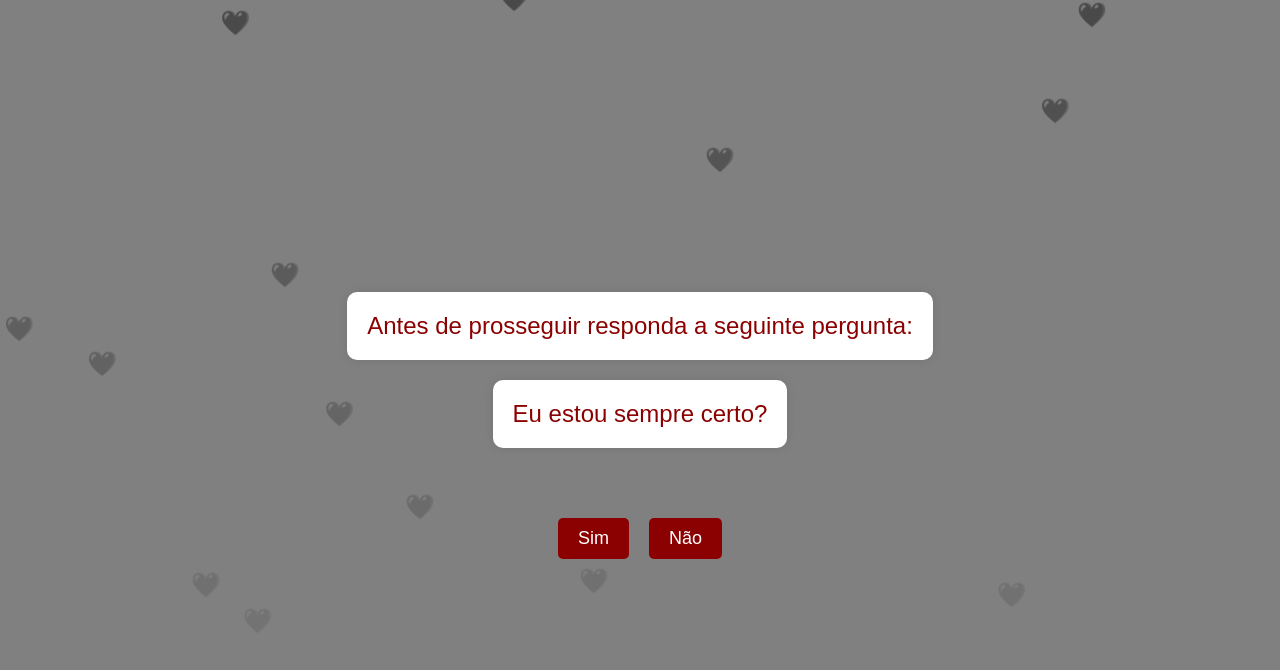
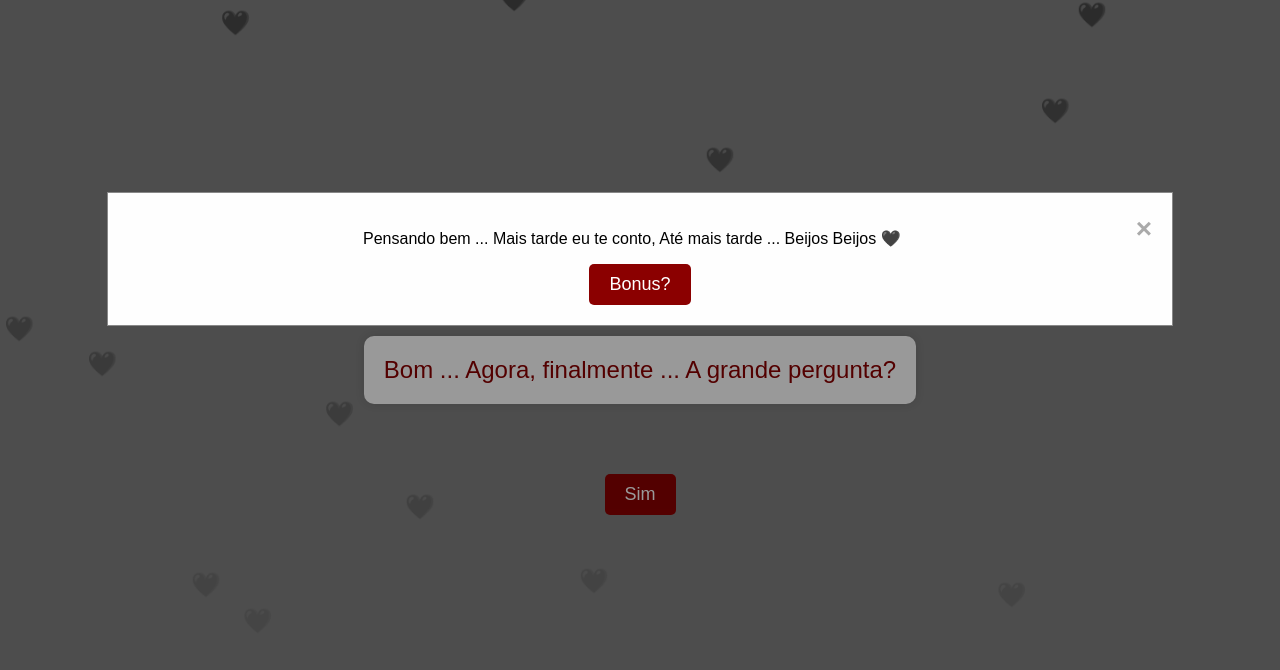
Before and after one commit to Anna-Project/5, a plain HTML site: page index.html in a window 1280 px wide. Both pictures are taken after a click on the button "Sim". Drawn offline with Linux system fonts and the light colour scheme.

Commit message:
Update index.html

```diff
--- a/index.html
+++ b/index.html
@@ -3,7 +3,7 @@
 <head>
     <meta charset="UTF-8">
     <meta name="viewport" content="width=device-width, initial-scale=1.0">
-    <title>Questionário</title>
+    <title>🖤🖤🖤</title>
     <style>
         body {
             display: flex;
@@ -24,10 +24,6 @@
             margin-bottom: 20px; /* Espaço entre as caixas */
             text-align: center;
             z-index: 1; /* Garantir que a caixa fique sobre a chuva */
-        }
-        #question {
-            font-size: 24px;
-            color: #8B0000; /* Vermelho escuro */
         }
         #prompt {
             font-size: 24px;
@@ -64,18 +60,69 @@
             0% { transform: translateY(-100px); opacity: 1; }
             100% { transform: translateY(100vh); opacity: 0; }
         }
+        .modal {
+            display: none; /* Hidden by default */
+            position: fixed; /* Stay in place */
+            z-index: 100; /* Sit on top */
+            left: 0;
+            top: 0;
+            width: 100%; /* Full width */
+            height: 100%; /* Full height */
+            overflow: auto; /* Enable scroll if needed */
+            background-color: rgba(0, 0, 0, 0.4); /* Black w/ opacity */
+        }
+        .modal-content {
+            background-color: #fefefe;
+            padding: 20px;
+            border: 1px solid #888;
+            width: 80%; /* Could be more or less, depending on screen size */
+            text-align: center; /* Centraliza conteúdo horizontalmente */
+            margin: 15% auto; /* 15% from the top and centered */
+        }
+        .close {
+            color: #aaa;
+            float: right;
+            font-size: 28px;
+            font-weight: bold;
+        }
+        .close:hover,
+        .close:focus {
+            color: black;
+            text-decoration: none;
+            cursor: pointer;
+        }
+        #bonusImage {
+            display: none;
+            max-width: 100%;
+            height: auto;
+            margin-top: 20px;
+            margin-left: auto; /* Centraliza horizontalmente */
+            margin-right: auto; /* Centraliza horizontalmente */
+        }
+        #voltarButton {
+            display: none;
+            margin-top: 20px;
+            margin-left: auto; /* Centraliza horizontalmente */
+            margin-right: auto; /* Centraliza horizontalmente */
+        }
     </style>
 </head>
 <body>
     <div class="container">
-        <div id="prompt">Antes de prosseguir responda a seguinte pergunta:</div>
-    </div>
-    <div class="container">
-        <div id="question">Eu estou sempre certo?</div>
+        <div id="prompt">Bom ... Agora, finalmente ... A grande pergunta?</div>
     </div>
     <div class="buttons">
         <button id="sim">Sim</button>
-        <button id="nao">Não</button>
+    </div>
+
+    <div id="myModal" class="modal">
+        <div class="modal-content">
+            <span class="close">&times;</span>
+            <p>Pensando bem ... Mais tarde eu te conto, Até mais tarde ... Beijos Beijos 🖤</p>
+            <button id="bonus">Bonus?</button>
+            <img id="bonusImage" src="C:\Users\leand\Downloads\aa.jfif" alt="Imagem do bônus"> <!-- Substitua pelo seu URL de imagem -->
+            <button id="voltarButton">Voltar?</button>
+        </div>
     </div>
 
     <script>
@@ -96,24 +143,35 @@
             setInterval(createHeart, 300);
 
             const simButton = document.getElementById("sim");
-            const naoButton = document.getElementById("nao");
+            const modal = document.getElementById("myModal");
+            const closeSpan = document.querySelector(".close");
+            const bonusButton = document.getElementById("bonus");
+            const bonusImage = document.getElementById("bonusImage");
+            const voltarButton = document.getElementById("voltarButton");
 
             simButton.addEventListener("click", () => {
-                alert("Te amo!");
+                modal.style.display = "block";
             });
 
-            const handleNao = () => {
-                naoButton.style.position = "fixed";
-                const rand = Math.random();
-                const randTop = (rand * window.innerHeight) % (window.innerHeight - naoButton.offsetHeight);
-                const randLeft = (rand * window.innerWidth) % (window.innerWidth - naoButton.offsetWidth);
-
-                naoButton.style.top = `${randTop}px`;
-                naoButton.style.left = `${randLeft}px`;
+            closeSpan.onclick = function() {
+                modal.style.display = "none";
             };
 
-            naoButton.addEventListener("click", handleNao);
-            naoButton.addEventListener("mouseover", handleNao);
+            bonusButton.addEventListener("click", () => {
+                bonusButton.style.display = "none";
+                bonusImage.style.display = "block";
+                voltarButton.style.display = "block";
+            });
+
+            voltarButton.addEventListener("click", () => {
+                window.location.href = "https://anna-project.github.io/";
+            });
+
+            window.onclick = function(event) {
+                if (event.target == modal) {
+                    modal.style.display = "none";
+                }
+            };
         };
     </script>
 </body>
```
